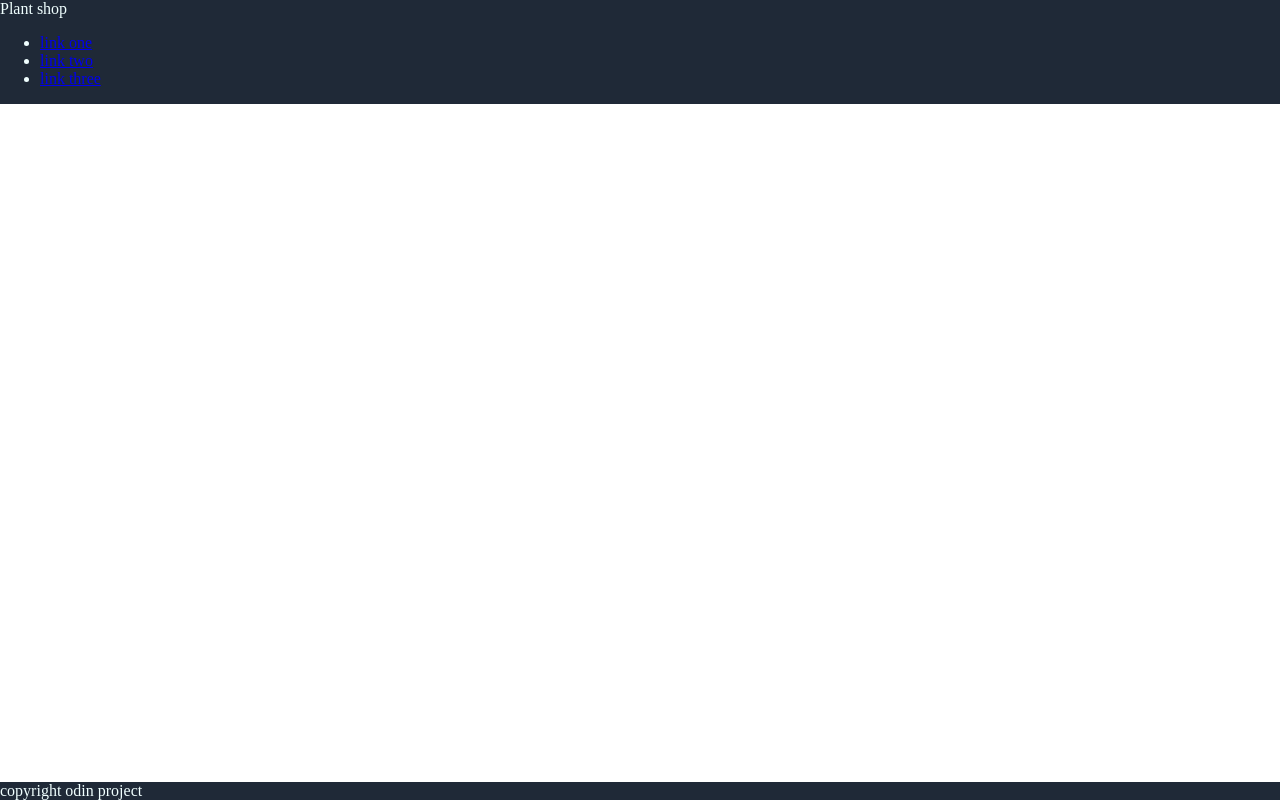
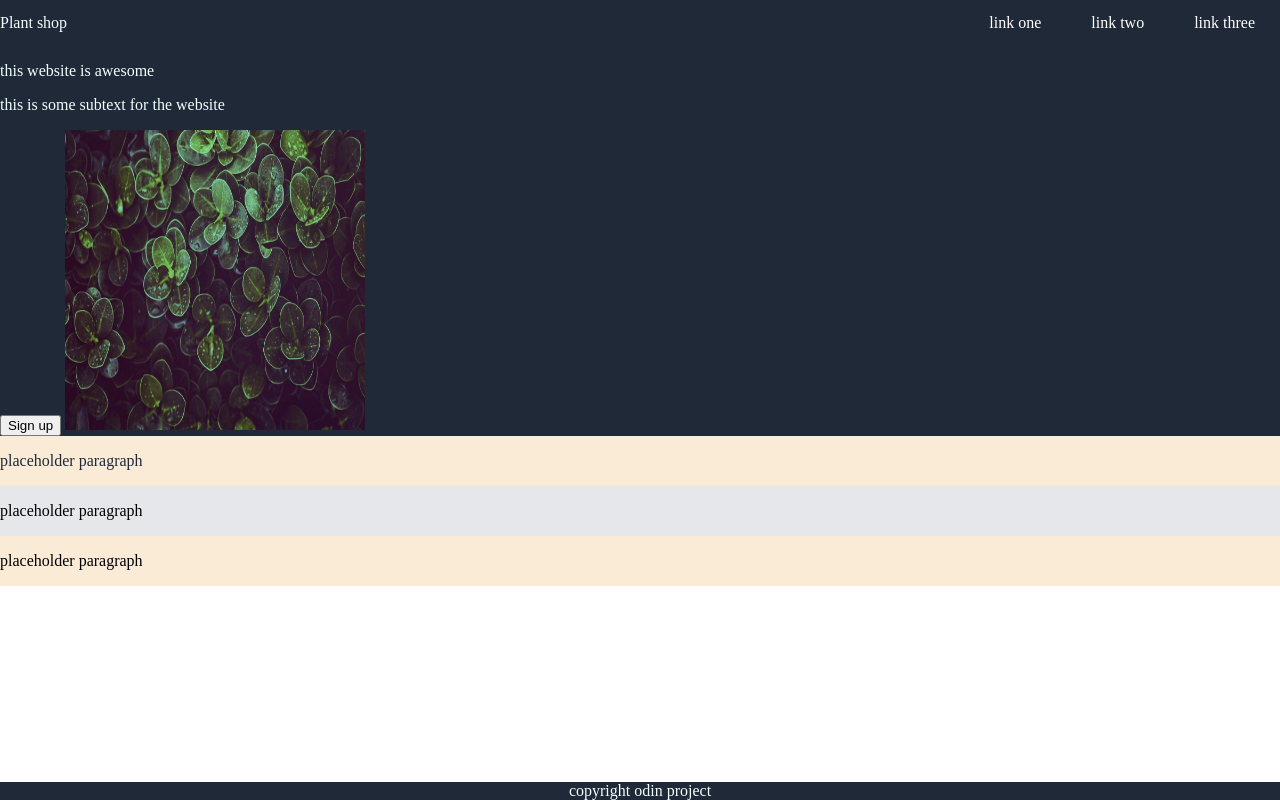
Before and after one commit to SamirA041/Plant_shop, a plain HTML site: page index.html in a window 1280 px wide. Drawn offline with Linux system fonts and the light colour scheme.

Commit message:
structure of website
have add the 4 main parts that will make up the website. the first
quarter has so information but will add more as time goes on.

next step will be to add flex and content to each quarter.

```diff
--- a/index.html
+++ b/index.html
@@ -9,15 +9,42 @@
 <body>
     <div class="header">
         Plant shop
-        <ul>
-            <li><a href="#">link one</a></li>
-            <li><a href="#">link two</a></li>
-            <li><a href="#">link three</a></li>
-          </ul>
+        <div class="links">
+
+            <a href="#">link one</a>
+            <a href="#">link two</a>
+            <a href="#">link three</a>
+
+        </div>
     </div>
 <div class="body">
+    <div class="intro">
+
+        <p> this website is awesome</p>
+        <p> this is some subtext for the website</p>
+        <button>Sign up</button>
+
+        <img src="./img/plant.jpeg" alt="plant" width="300" height="300">
 
 
+
+    </div>
+    <div class="main">
+        <p> placeholder paragraph</p>
+
+
+    </div>
+    <div class="third">
+        <p> placeholder paragraph</p>
+
+
+
+    </div>
+    <div class="last">
+        <p> placeholder paragraph</p>
+
+
+    </div>
 
 </div>
     <div class="footer">
--- a/style.css
+++ b/style.css
@@ -7,18 +7,58 @@ body{
     justify-content: space-between;
 
 }
-
 .header{
     background-color: #1F2937;
     color: azure;
+    display: flex;
+    justify-content: space-between;
+    align-items: center;
 }
 
-li{
+.body{
+    display: flex;
+    flex-direction: column;
+    flex-grow: 1;
 
 }
+
+.links{
+    display: flex;
+    color: azure;
+
+}
+a:link, a:visited,  a:hover, a:active {
+    color: white;
+    padding: 14px 25px;
+    text-align: center;
+    text-decoration: none;
+  }
+
+  .intro{
+    background-color: #1F2937;
+    color: azure;
+
+
+  }
+
+  .main{
+    background-color: antiquewhite;
+    color:#1F2937;
+  }
+
+  .third{
+    background-color: #E5E7EB;
+  }
+
+  .last{
+    background-color: antiquewhite;
+  }
 
 .footer{
     background-color: #1F2937;
     color: azure;
+    display: flex;
+    justify-content: center;
+    align-items: center;
 
 }
```
Also changed, not shown: img/plant.jpeg (added).
